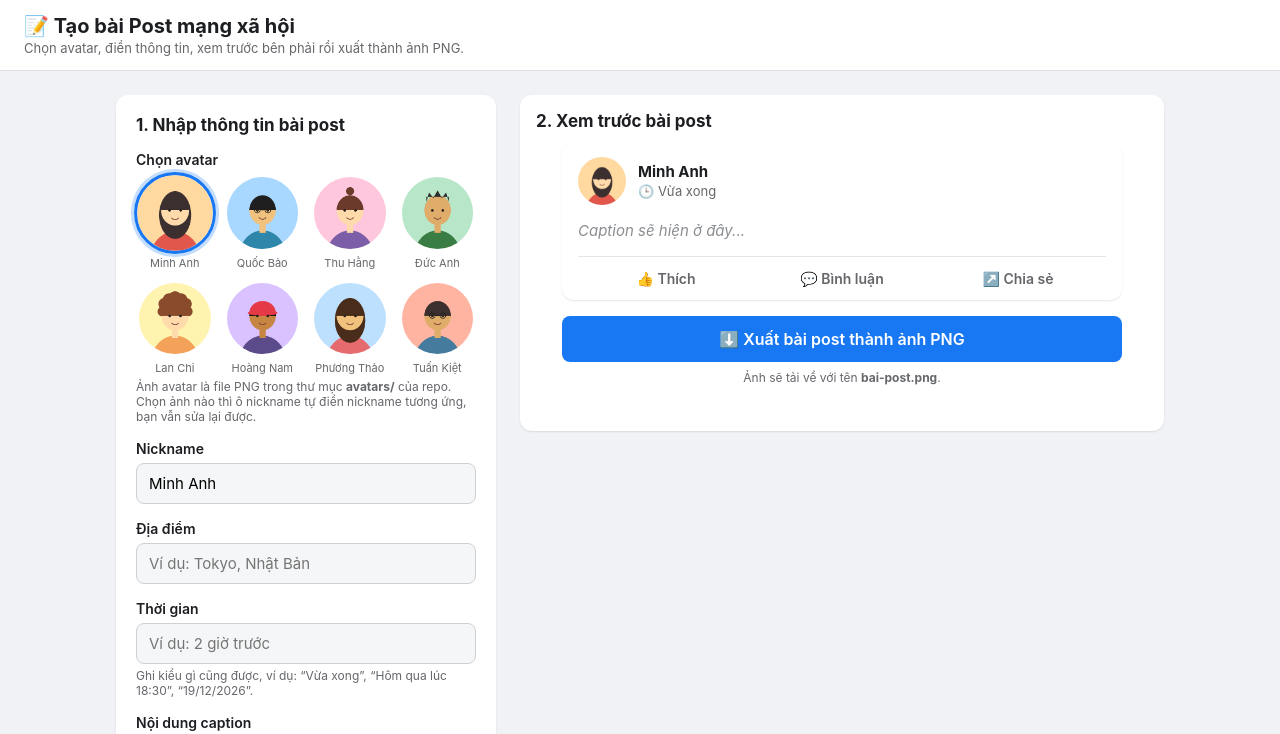
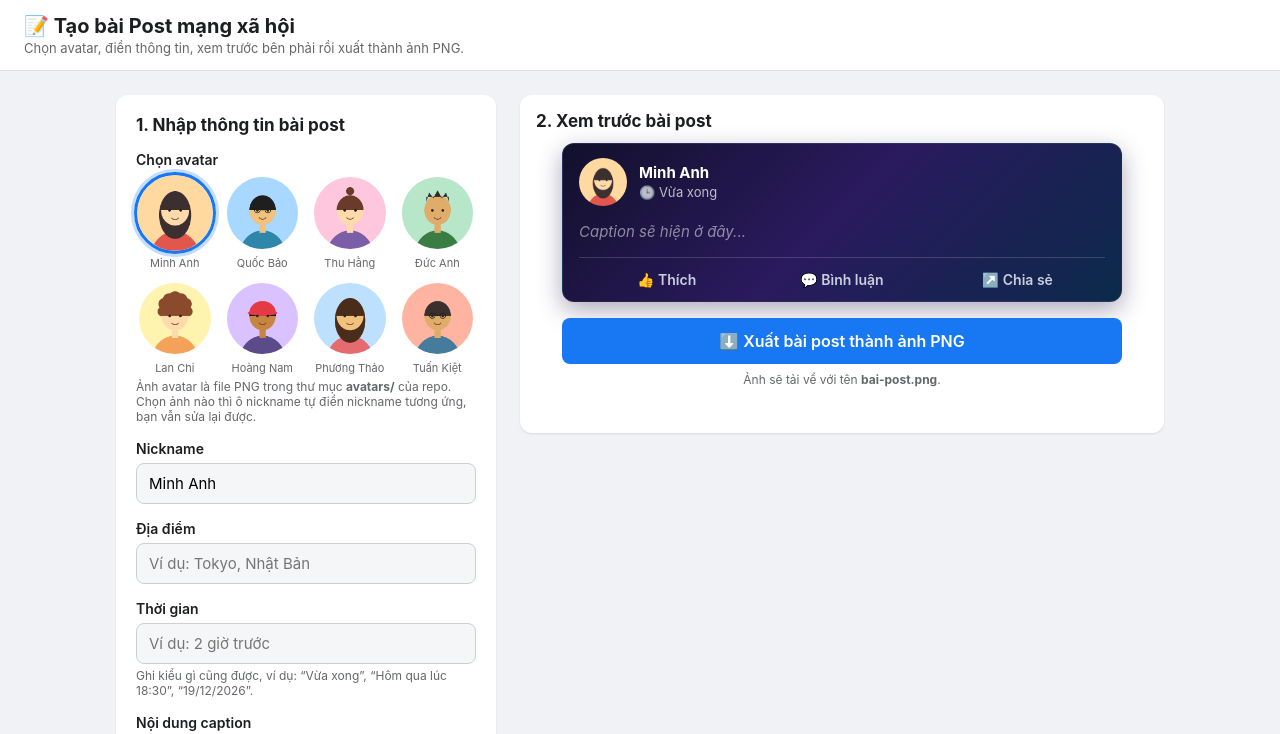
Before and after one commit to vmt2991/social-post-maker, a plain HTML site: page index.html in a window 1280 px wide. Shown: the top 734 px of the page. Drawn offline with nearby package versions, Linux system fonts and the light colour scheme.

Commit message:
Post preview: dark gradient background with light text

```diff
--- a/index.html
+++ b/index.html
@@ -116,9 +116,11 @@
   .preview-wrap { position: sticky; top: 76px; }
   @media (max-width: 820px) { .preview-wrap { position: static; } }
   .post-card {
-    background: #fff;
+    background: linear-gradient(135deg, #12102b 0%, #2a1a5e 48%, #0b2a4a 100%);
+    color: #f5f7fa;
+    border: 1px solid rgba(255,255,255,.08);
     border-radius: 12px;
-    box-shadow: 0 1px 2px rgba(0,0,0,.1);
+    box-shadow: 0 8px 24px rgba(20,10,60,.35);
     overflow: hidden;
     max-width: 560px;
     margin: 0 auto;
@@ -140,19 +142,20 @@
     object-fit: cover;
     display: block;
   }
-  .post-name { font-weight: 700; font-size: 15px; line-height: 1.3; }
-  .post-meta { font-size: 13px; color: #65676b; line-height: 1.4; }
+  .post-name { font-weight: 700; font-size: 15px; line-height: 1.3; color: #ffffff; }
+  .post-meta { font-size: 13px; color: rgba(255,255,255,.72); line-height: 1.4; }
   .post-caption {
     padding: 4px 16px 14px;
     font-size: 15px;
     line-height: 1.55;
     white-space: pre-wrap;
     word-break: break-word;
+    color: #eef1f6;
   }
-  .post-caption.empty { color: #8a8d91; font-style: italic; }
+  .post-caption.empty { color: rgba(255,255,255,.5); font-style: italic; }
   .post-actions {
     display: flex;
-    border-top: 1px solid #e4e6eb;
+    border-top: 1px solid rgba(255,255,255,.16);
     margin: 0 16px;
     padding: 6px 0;
   }
@@ -161,7 +164,7 @@
     text-align: center;
     font-size: 14px;
     font-weight: 600;
-    color: #65676b;
+    color: #c9cede;
     padding: 7px 0;
     border-radius: 6px;
   }
```
